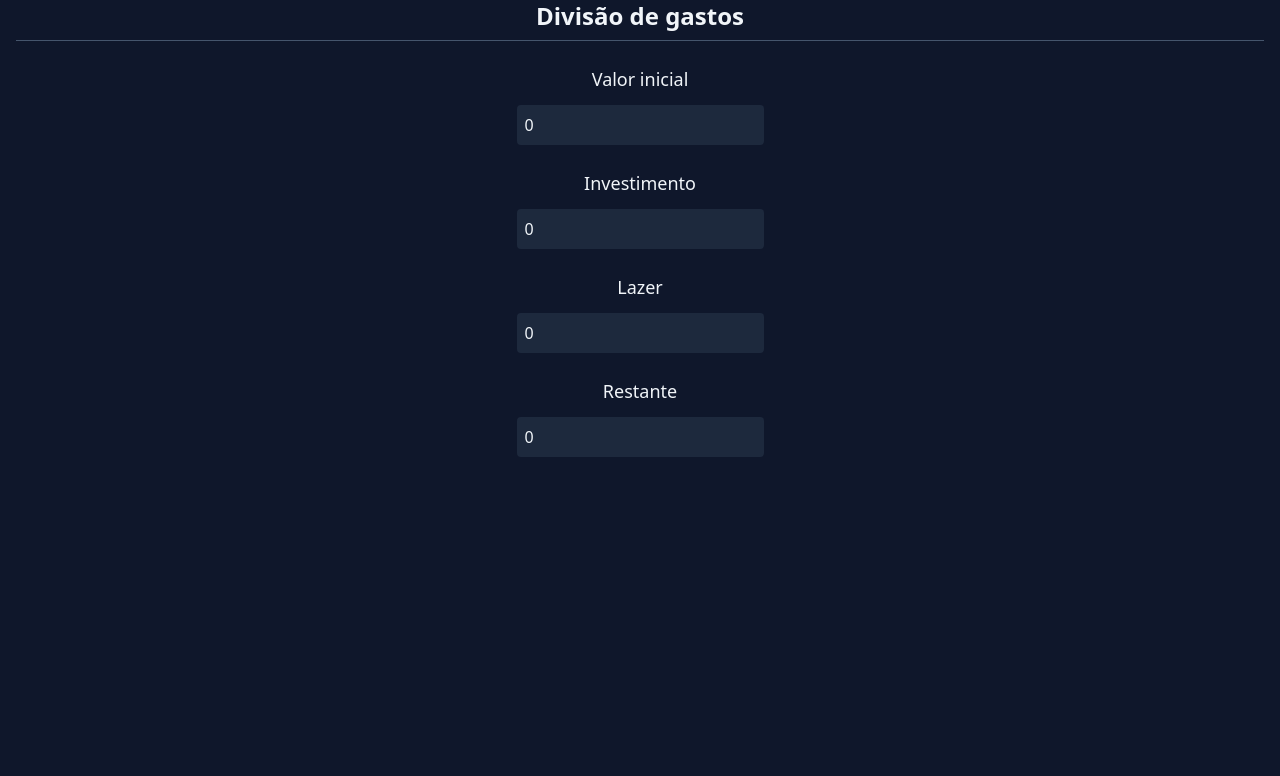
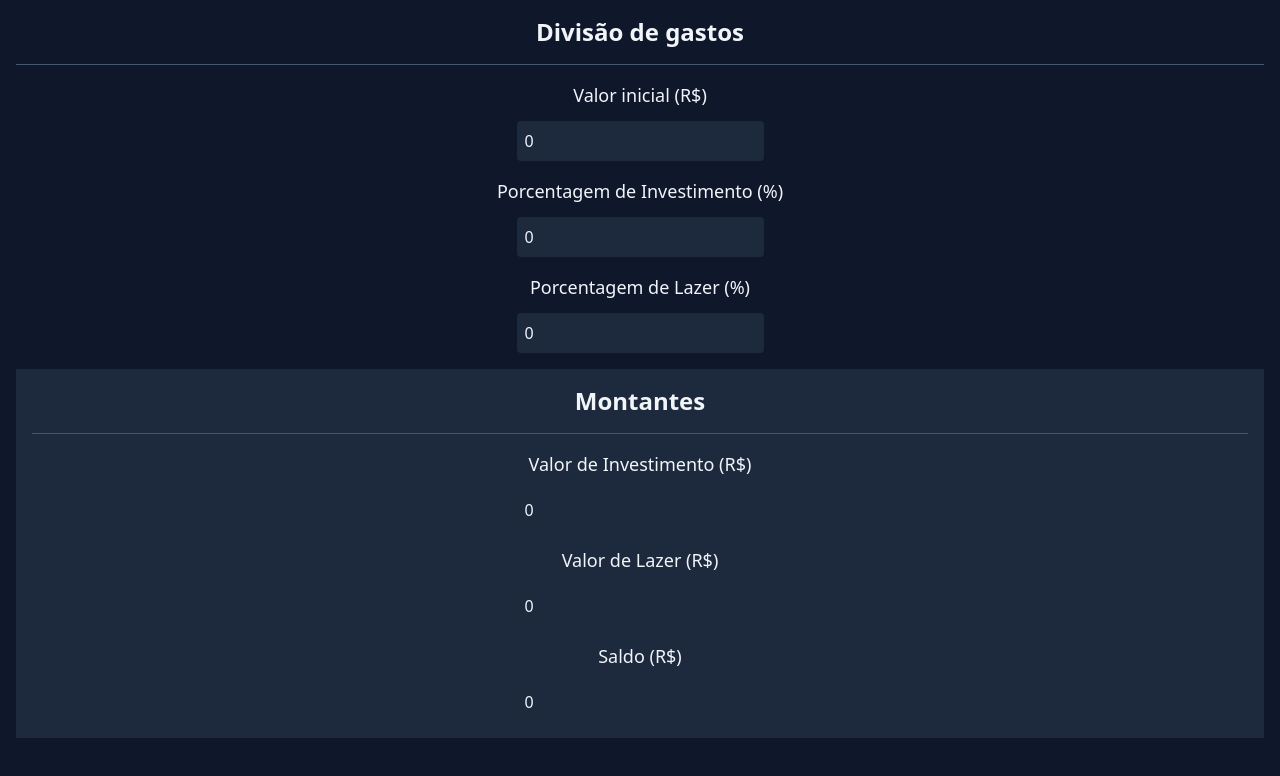
Before and after one commit to erickmacena1/financas, a React (Vite) app: page / in a window 1280 px wide. Shown: the top 776 px of the page. Built offline with nearby package versions, Linux system fonts and the light colour scheme.

Commit message:
fix: Ajuste no layout para comportar melhor os resultados

```diff
--- a/src/App.jsx
+++ b/src/App.jsx
@@ -3,29 +3,52 @@ import InputNumber from "./InputNumber"
 function App() {
 
   return (<div
-    className='font-["Inter"] flex items-center flex-col px-4 space-y-6'
+    className='font-["Inter"] flex items-center flex-col px-4 space-y-4'
   >
-    <h1 className='text-2xl font-bold mb-2'>Divisão de gastos</h1>
+    <h1 className='text-2xl font-bold m-4'>Divisão de gastos</h1>
+
     <hr className="w-full border-slate-600" />
 
     <div className="w-full space-y-3 flex items-center flex-col">
-      <h2 className='text-lg font-medium'>Valor inicial</h2>
-      <InputNumber defaultValue={0}/>
+      <h2 className='text-lg font-medium'>Valor inicial (R$)</h2>
+      <InputNumber defaultValue={0} />
     </div>
 
     <div className="w-full space-y-3 flex items-center flex-col">
-      <h2 className='text-lg font-medium'>Investimento</h2>
-      <InputNumber defaultValue={0}/>
+      <h2 className='text-lg font-medium'>Porcentagem de Investimento (%)</h2>
+      <InputNumber defaultValue={0} />
     </div>
 
     <div className="w-full space-y-3 flex items-center flex-col">
-      <h2 className='text-lg font-medium'>Lazer</h2>
-      <InputNumber defaultValue={0}/>
+      <h2 className='text-lg font-medium'>Porcentagem de Lazer (%)</h2>
+      <InputNumber defaultValue={0} />
     </div>
 
-    <div className="w-full space-y-3 flex items-center flex-col">
+    {/* <div className="w-full space-y-3 flex items-center flex-col">
       <h2 className='text-lg font-medium'>Restante</h2>
       <InputNumber defaultValue={0} />
+    </div> */}
+
+    <div className="w-full bg-slate-800 flex items-center flex-col p-4 space-y-4">
+      {/* RESULTADOS */}
+      <h1 className='text-2xl font-bold mb-4'>Montantes</h1>
+
+      <hr className="w-full border-slate-600" />
+
+      <div className="w-full space-y-3 flex items-center flex-col">
+        <h2 className='text-lg font-medium'>Valor de Investimento (R$)</h2>
+        <InputNumber defaultValue={0} />
+      </div>
+
+      <div className="w-full space-y-3 flex items-center flex-col">
+        <h2 className='text-lg font-medium'> Valor de Lazer (R$)</h2>
+        <InputNumber defaultValue={0} />
+      </div>
+
+      <div className="w-full space-y-3 flex items-center flex-col">
+        <h2 className='text-lg font-medium'> Saldo (R$)</h2>
+        <InputNumber defaultValue={0} />
+      </div>
     </div>
   </div>)
 }
```
